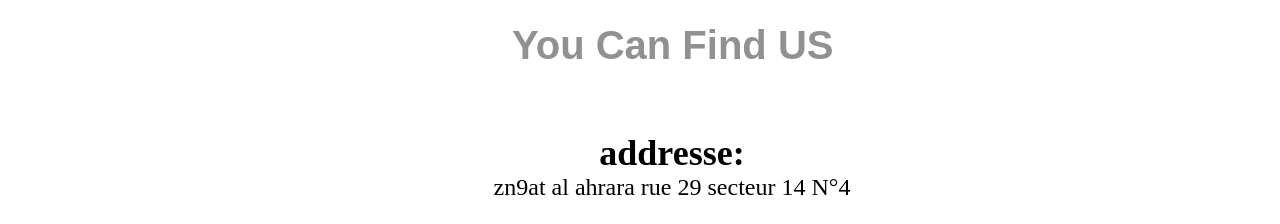
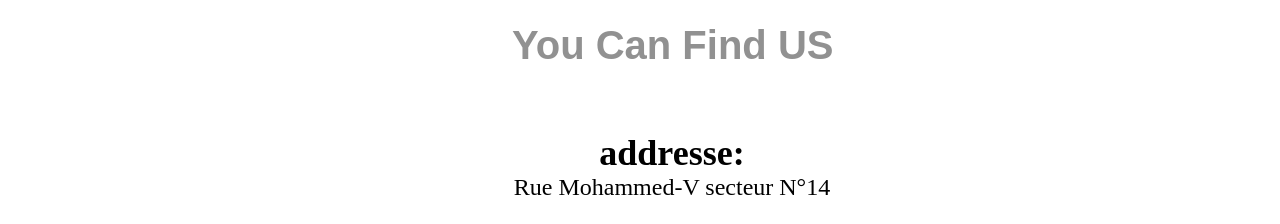
Before and after one commit to IBRA-oub/deuxieme-Brief, a plain HTML site: page about.html in a window 1280 px wide. Shown: the part 1100-1324 px from the top of the page. Drawn offline with Linux system fonts and the light colour scheme; grey boxes are pictures that could not be loaded.

Commit message:
new commit

```diff
--- a/about.html
+++ b/about.html
@@ -100,7 +100,7 @@
         <div class="find-us">
 
             <div class="addreese">
-                <p><h1>addresse:</h1>zn9at al ahrara rue 29 secteur 14 N°4</p>
+                <p><h1>addresse:</h1>Rue Mohammed-V secteur N°14</p>
             </div>
             <div class="google-maps"><iframe src="https://www.google.com/maps/embed?pb=!1m18!1m12!1m3!1d6517.452299003176!2d-9.238891750574114!3d32.287308362977434!2m3!1f0!2f0!3f0!3m2!1i1024!2i768!4f13.1!3m3!1m2!1s0xdac2786d7302c2f%3A0xe444fdca5c38ca00!2sAssfar%20Al%20Oumra!5e1!3m2!1sfr!2sma!4v1697152255069!5m2!1sfr!2sma" width="100%" height="100%" style="border:0;" allowfullscreen="" loading="lazy" referrerpolicy="no-referrer-when-downgrade"></iframe></div>
 
```
